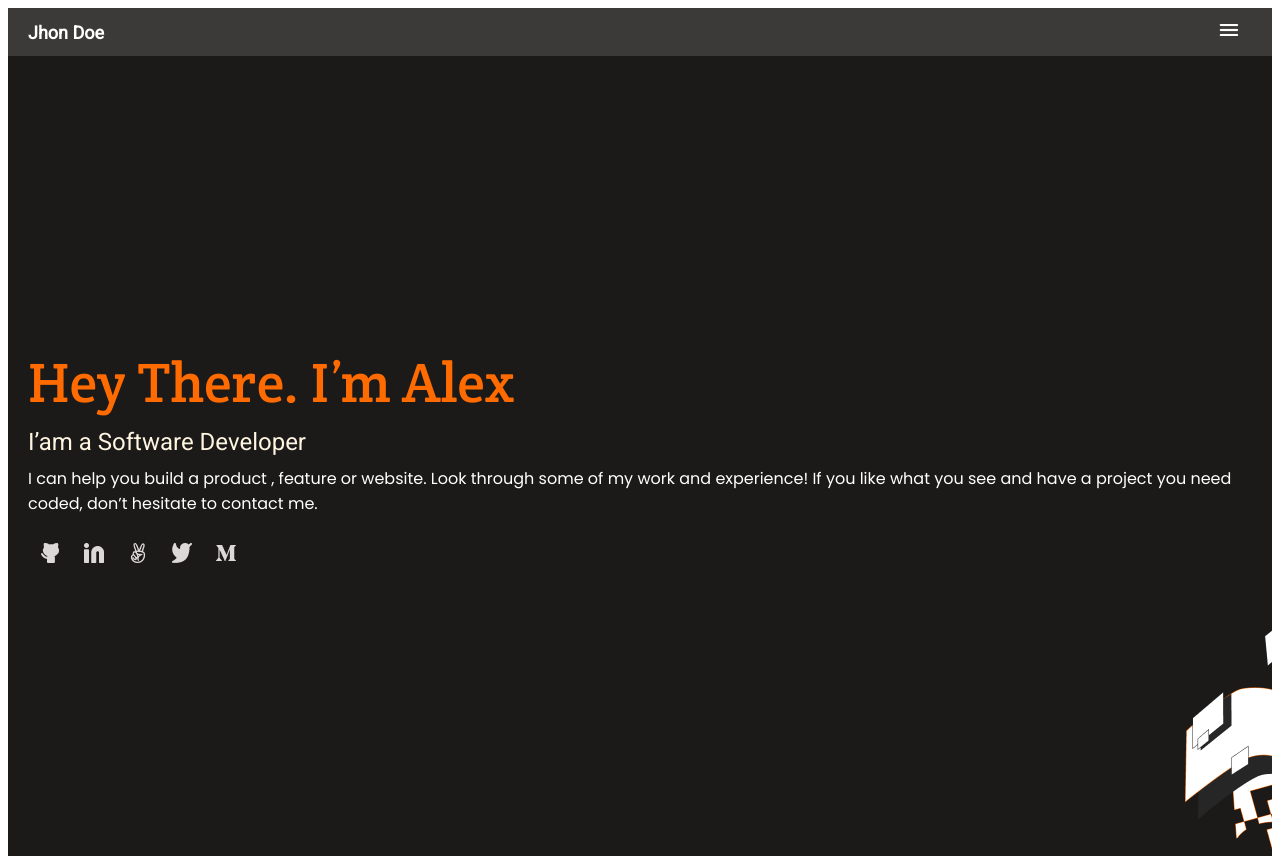
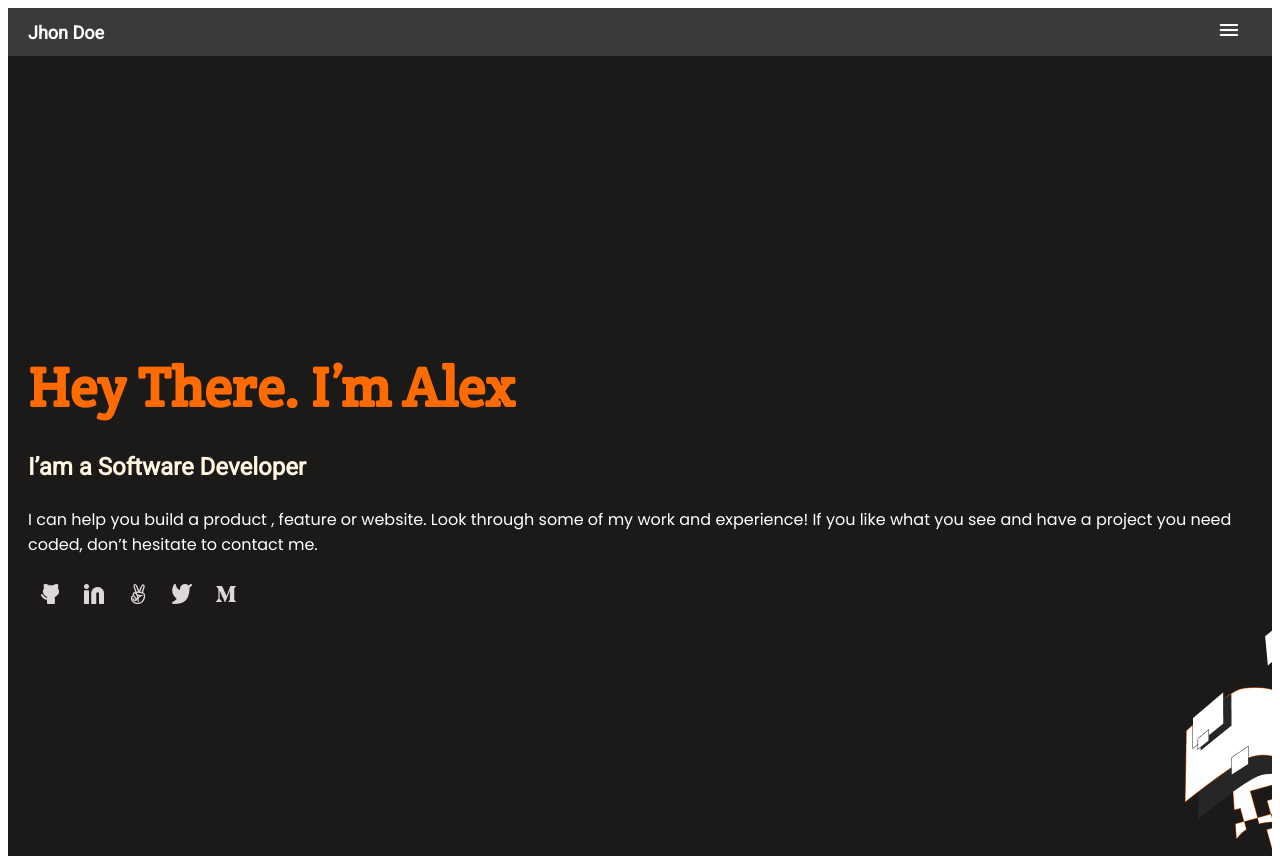
Before and after one commit to dfsalam/portfolio, a plain HTML site: page index.html in a window 1280 px wide. Drawn offline with Linux system fonts and the light colour scheme.

Commit message:
Add the new tags

```diff
--- a/index.html
+++ b/index.html
@@ -17,11 +17,11 @@
     <div class="nav-menu"><img src="./Images/menu.png" height="30px"></div>
   </nav>
   <section class="container">
-    <div class="primary-text">Hey There. I’m Alex</div>
-    <div class="supporting-text">I’am a Software Developer</div>
-    <div class="description">I can help you build a product , feature or website.
+    <h1 class="primary-text">Hey There. I’m Alex</h1>
+    <h2 class="supporting-text">I’am a Software Developer</h2>
+    <p class="description">I can help you build a product , feature or website.
       Look through some of my work and experience! If you like what you see and have a project you need coded,
-      don’t hesitate to contact me.</div>
+      don’t hesitate to contact me.</p>
     <div class="icons">
       <img src="./Images/Icon -GitHub.png">
       <img src="./Images/Icon - Linkedin.png">
```
